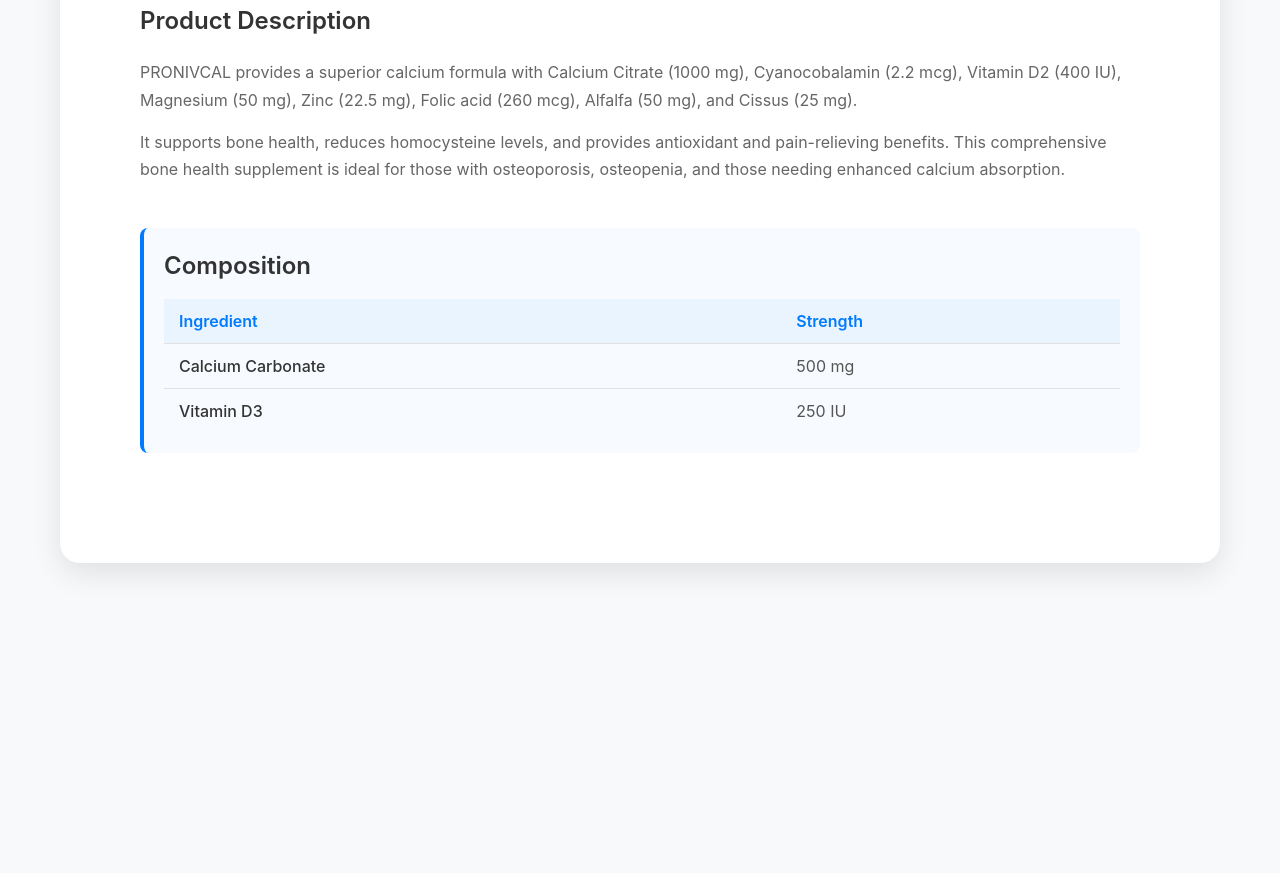
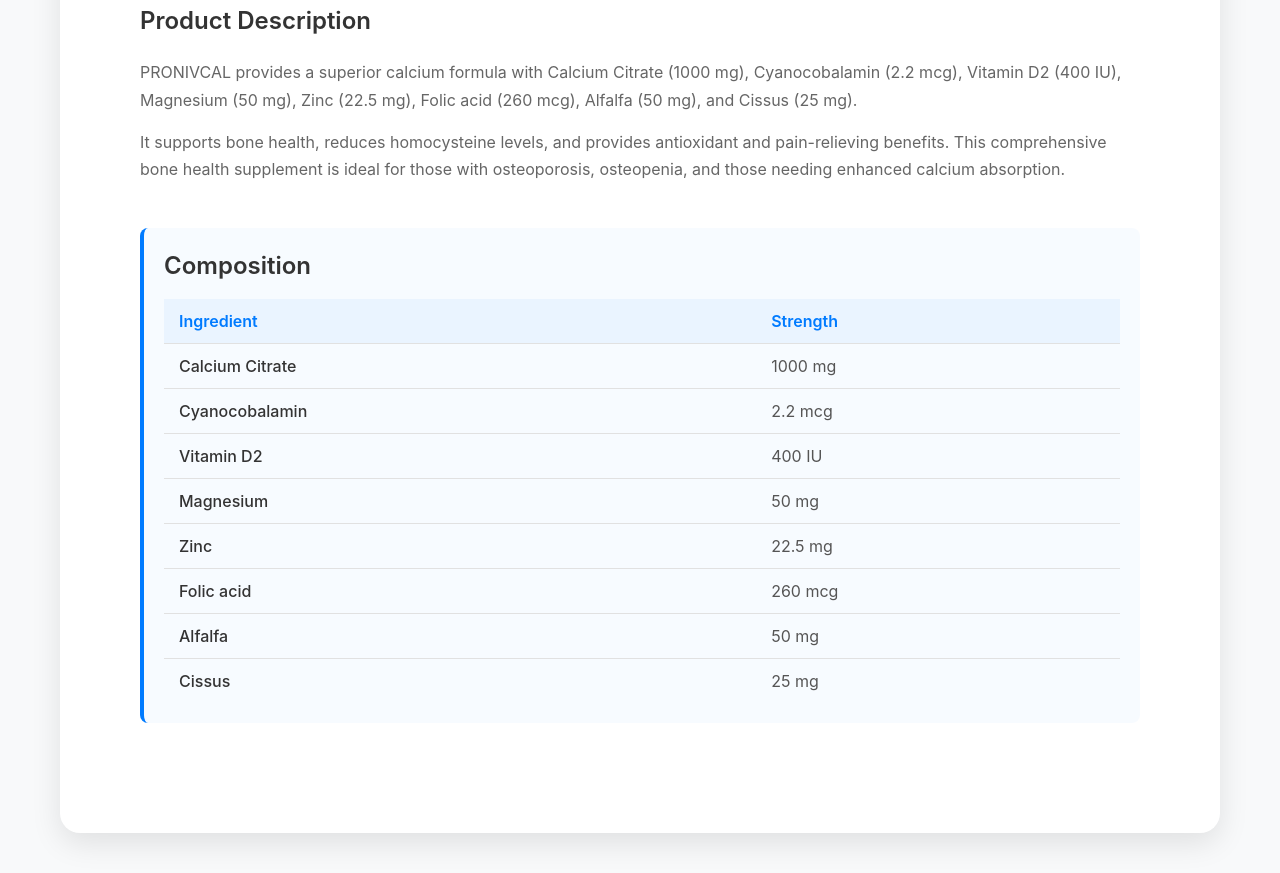
Before and after one commit to hritrick/wellfino, a plain HTML site: page product-pages/pro-nivcal.html in a window 1280 px wide. Shown: the part 724-1597 px from the top of the page. Before the commit the page ends 1327 px from the top, so only its background shows below. Drawn offline with nearby package versions, Linux system fonts and the light colour scheme.

Commit message:
Update pro-nivcal.html

```diff
--- a/product-pages/pro-nivcal.html
+++ b/product-pages/pro-nivcal.html
@@ -103,12 +103,36 @@
                             </thead>
                             <tbody>
                                 <tr>
-                                    <td class="ingredient">Calcium Carbonate</td>
-                                    <td class="dosage">500 mg</td>
+                                    <td class="ingredient">Calcium Citrate</td>
+                                    <td class="dosage">1000 mg</td>
                                 </tr>
                                 <tr>
-                                    <td class="ingredient">Vitamin D3</td>
-                                    <td class="dosage">250 IU</td>
+                                    <td class="ingredient">Cyanocobalamin</td>
+                                    <td class="dosage">2.2 mcg</td>
+                                </tr>
+                                <tr>
+                                    <td class="ingredient">Vitamin D2</td>
+                                    <td class="dosage">400 IU</td>
+                                </tr>
+                                <tr>
+                                    <td class="ingredient">Magnesium</td>
+                                    <td class="dosage">50 mg</td>
+                                </tr>
+                                <tr>
+                                    <td class="ingredient">Zinc</td>
+                                    <td class="dosage">22.5 mg</td>
+                                </tr>
+                                <tr>
+                                    <td class="ingredient">Folic acid</td>
+                                    <td class="dosage">260 mcg</td>
+                                </tr>
+                                <tr>
+                                    <td class="ingredient">Alfalfa</td>
+                                    <td class="dosage">50 mg</td>
+                                </tr>
+                                <tr>
+                                    <td class="ingredient">Cissus</td>
+                                    <td class="dosage">25 mg</td>
                                 </tr>
                             </tbody>
                         </table>
```
